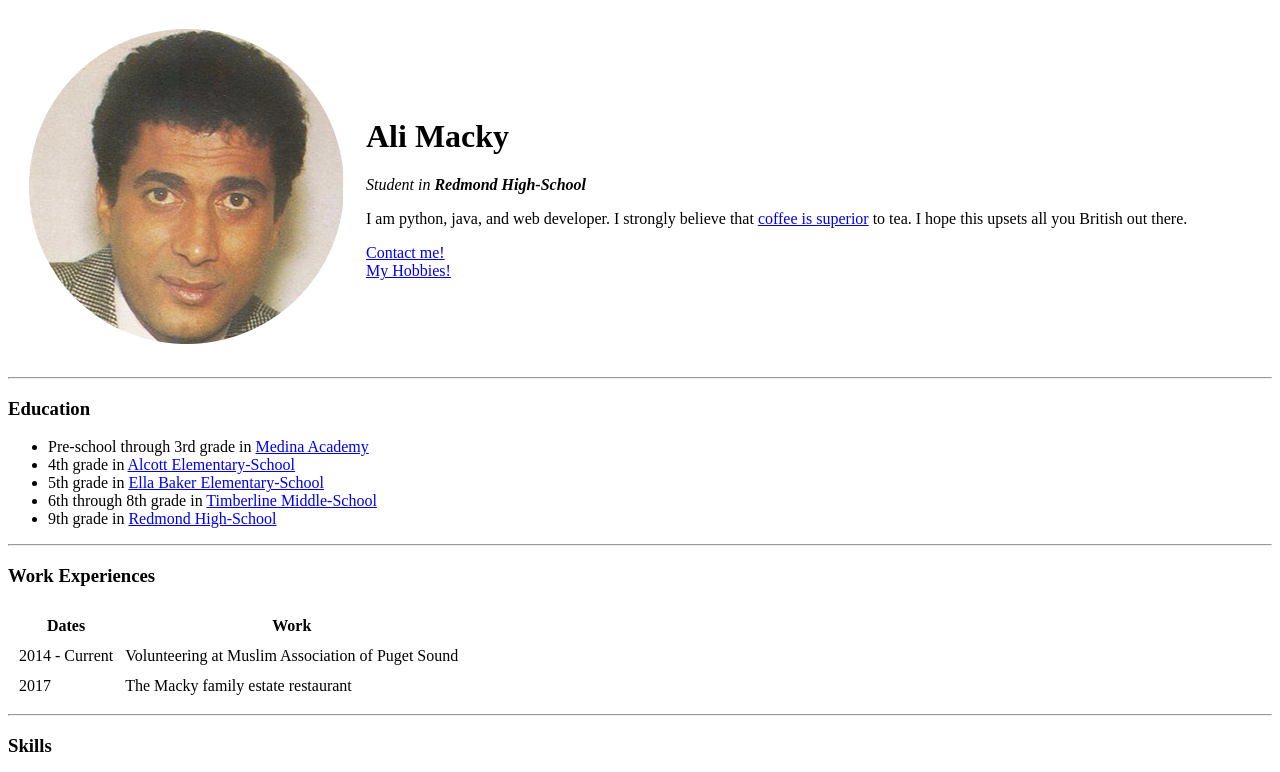
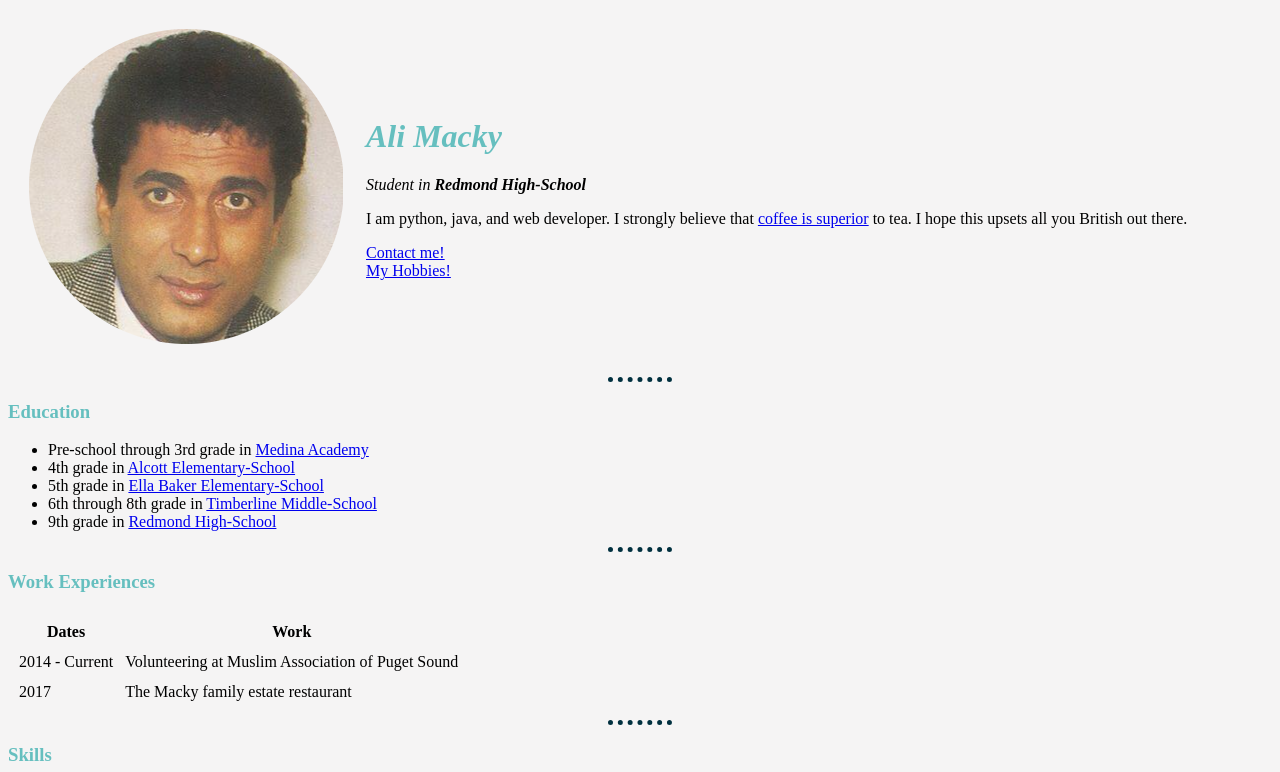
Before and after one commit to AliMacky/HTML-Personal-Website, a plain HTML site: page index.html in a window 1280 px wide. Shown: the top 772 px of the page. Drawn offline with Linux system fonts and the light colour scheme.

Commit message:
Adding Styling

```diff
--- /dev/null
+++ b/css/styles.css
@@ -0,0 +1,21 @@
+body {
+  background-color: #F5F4F4;
+}
+
+hr {
+  border-style: none;
+  border-top-style: dotted;
+  height: 0px;
+  width: 5%;
+  border-color: #00303F;
+  border-width: 5px;
+}
+
+h1{
+  color: #66bfbf;
+  font-style: italic;;
+}
+
+h3{
+  color: #66bfbf;
+}
--- a/index.html
+++ b/index.html
@@ -3,6 +3,7 @@
 <head>
   <meta charset="UTF-8">
   <title>Ali's Personal Site</title>
+  <link rel="stylesheet" href="css/styles.css">
 </head>
 
 <body>
@@ -24,6 +25,7 @@
       </td>
     </tr>
   </table>
+
   <hr>
 
   <h3>Education</h3>
```
Also changed, not shown: contact-me.html (+1 -0 lines), hobbies.html (+1 -0 lines), inputs.html (+1 -0 lines).
